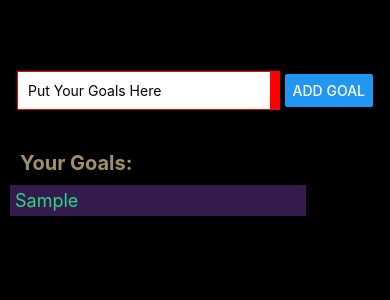
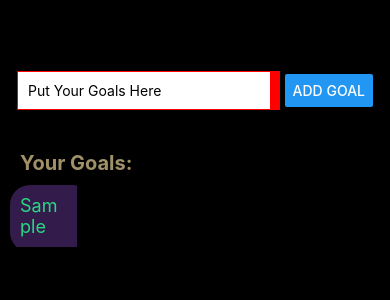
Before and after one commit to KhanMarufHossain/GoalSetter, a React Native app: screen / in a window 390 px wide. Both pictures are taken after typing "Sample" into the empty fields and a click on the button "ADD GOAL". Shown: the top 300 px of the page. Built offline with nearby package versions, Linux system fonts and the light colour scheme.

Commit message:
Android Ripple Color arranged perfectly

```diff
--- a/Components/goalItem.js
+++ b/Components/goalItem.js
@@ -12,6 +12,12 @@ export default function GoalItem({ courseGoals, setCourseGoals }) {
       data={courseGoals}
       renderItem={(itemData) => (
         <Pressable
+          android_ripple={{ color: "red" }}
+          style={{
+            alignSelf: "flex-start",
+            borderRadius: 20,
+            overflow: "hidden",
+          }}
           onPress={() => {
             deleteGoalHandler(itemData.item.key);
           }}
@@ -30,6 +36,6 @@ const styles = StyleSheet.create({
     color: "rgba(42, 230, 136, 0.93)",
     fontSize: 18,
     marginBottom: 5,
-    padding: 5,
+    padding: 10,
   },
 });
```
